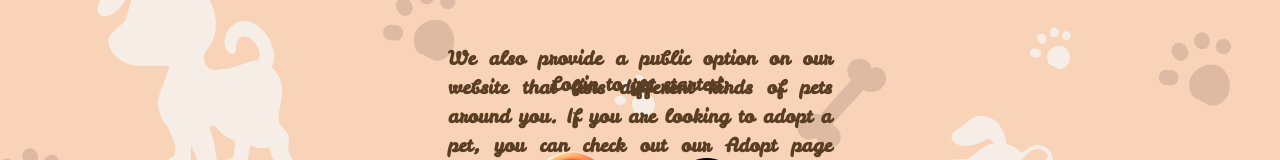
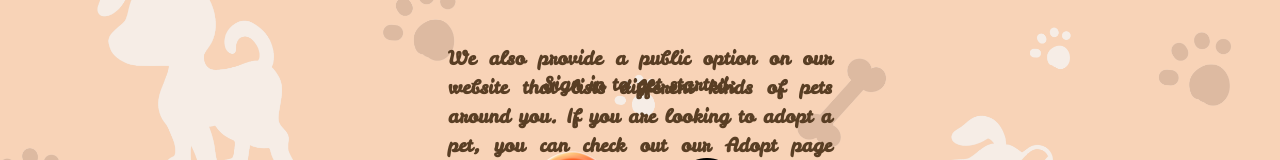
Before and after one commit to sanjanvadi/PetOpia, a React (Create React App) app in the folder client/: page / in a window 1280 px wide. Shown: the part 493-653 px from the top of the page. Built offline with nearby package versions, Linux system fonts and the light colour scheme; no server answers.

Commit message:
Slight change

```diff
--- a/client/src/components/SignIn.js
+++ b/client/src/components/SignIn.js
@@ -62,7 +62,7 @@ function SignIn(props) {
         kinds of pets around you. If you are looking to adopt a pet, you can
         check out our Adopt page right from the navigation bar!
       </p>
-      <p style={{height: "1.3em", textAlign: "center"}} className="headline">Login to get started:</p>
+      <p style={{height: "1.3em", textAlign: "center"}} className="headline">Sign in to get started:</p>
       <br /><br />
       <img
         className="login-icons"
```
